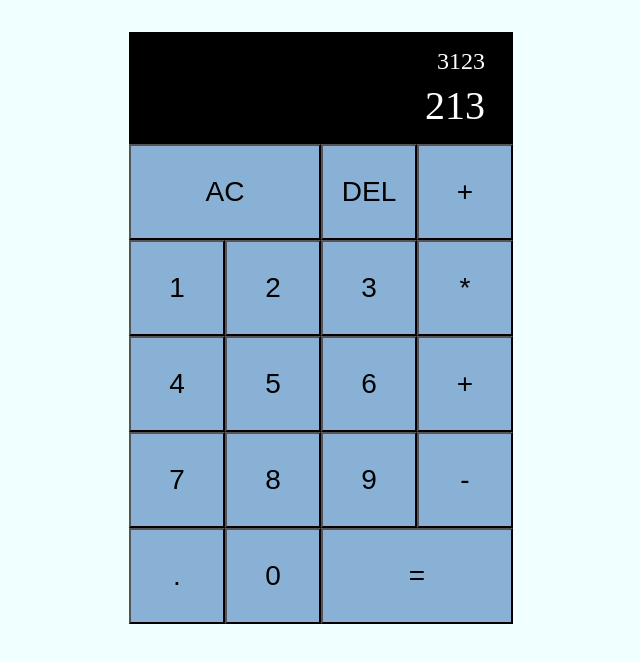
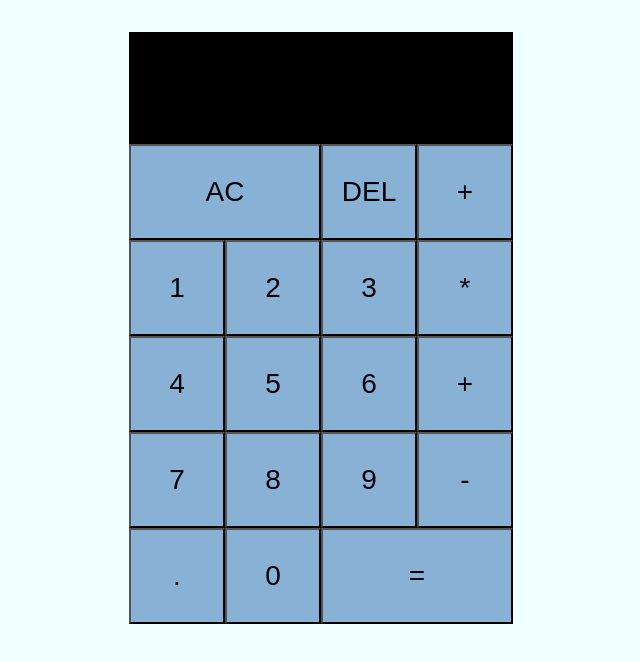
Before and after one commit to 8bury/calculadora-react, a React (Create React App) app: page / in a window 1280 px wide. Shown: the top 662 px of the page, without its empty margins (319-959 px from the left). Built offline with nearby package versions, Linux system fonts and the light colour scheme.

Commit message:
adiciona dispatcher e logica para operacoes e digitos

```diff
--- a/src/App.js
+++ b/src/App.js
@@ -1,31 +1,81 @@
-import React from 'react';
+import { React, useReducer } from 'react';
 import './App.css';
+import DigitButton from './components/DigitButton';
+import OperatorButton from './components/OperatorButton'
+
+export const ACTIONS = {
+  ADD_DIGIT: "add-digit",
+  CHOOSE_OPERATION: "choose-operation",
+  CLEAR: "clear",
+  REMOVE_DIGIT: "remove-digit",
+  EVALUATE: "evaluate"
+}
+
+function reducer(state, { type, payload }) {
+  switch (type) {
+    case ACTIONS.ADD_DIGIT:
+      return {
+        ...state,
+        currentOperand: `${state.currentOperand}${payload.digit}`
+      }
+    case ACTIONS.CHOOSE_OPERATION:
+      if (state.currentOperand === ""){
+        return {
+          ...state,
+          previousOperand: "",
+          currentOperand: "",
+          operator: ""
+        }
+      }
+      if (state.previousOperand !== ""){
+        return {...state,
+          previousOperand: `${parseFloat(state.currentOperand) + parseFloat(state.previousOperand)}`,
+            currentOperand: ``,
+            operator: payload.operator
+          }
+      }
+      return {
+        ...state,
+        previousOperand: `${state.currentOperand}`,
+        currentOperand: ``,
+        operator: payload.operator,
+      }
+    default:
+      console.error("Invalid action type");
+      return state;
+  }
+}
 
 function App() {
+  const [{ currentOperand, previousOperand, operator }, dispatch] = useReducer(reducer, {
+    currentOperand: "",
+    previousOperand: "",
+  operator: "",})
+
   return (
     <div className="calculator">
       <div className="output">
-        <div className="previous-operand">3123</div>
-        <div className="current-operand">213</div>
+        <div className="previous-operand">{previousOperand}{operator}</div>
+        <div className="current-operand">{currentOperand}</div>
       </div>
-      <button className='button2'>AC</button>
-      <button className='button'>DEL</button>
-      <button className='button'>+</button>
-      <button className='button'>1</button>
-      <button className='button'>2</button>
-      <button className='button'>3</button>
-      <button className='button'>*</button>
-      <button className='button'>4</button>
-      <button className='button'>5</button>
-      <button className='button'>6</button>
-      <button className='button'>+</button>
-      <button className='button'>7</button>
-      <button className='button'>8</button>
-      <button className='button'>9</button>
-      <button className='button'>-</button>
-      <button className='button'>.</button>
-      <button className='button'>0</button>
-      <button className='button2'>=</button>
+      <button className="button2">AC</button>
+      <button className="button">DEL</button>
+      <OperatorButton operator="+" dispatch={dispatch}/>
+      <DigitButton digit={"1"} dispatch={dispatch}/>
+      <DigitButton digit={2} dispatch={dispatch}/>
+      <DigitButton digit={3} dispatch={dispatch}/>
+      <OperatorButton operator="*" dispatch={dispatch}/>
+      <DigitButton digit={4} dispatch={dispatch}/>
+      <DigitButton digit={5} dispatch={dispatch}/>
+      <DigitButton digit={6} dispatch={dispatch}/>
+      <OperatorButton operator="+" dispatch={dispatch}/>
+      <DigitButton digit={7} dispatch={dispatch}/>
+      <DigitButton digit={8} dispatch={dispatch}/>
+      <DigitButton digit={9} dispatch={dispatch}/>
+      <OperatorButton operator="-" dispatch={dispatch}/>
+      <DigitButton digit="." dispatch={dispatch}/>
+      <DigitButton digit={0} dispatch={dispatch}/>
+      <button className="button2">=</button>
     </div>
   )
 }
--- /dev/null
+++ b/src/components/DigitButton.js
@@ -0,0 +1,13 @@
+import React from "react"
+import { ACTIONS } from "../App.js"
+
+export default function DigitButton({ dispatch, digit }) {
+
+    return <button className='button' onClick={
+        () => dispatch({
+        type: ACTIONS.ADD_DIGIT,
+        payload: {
+            digit: digit
+        }
+    })}>{digit}</button>
+}
--- /dev/null
+++ b/src/components/OperatorButton.js
@@ -0,0 +1,13 @@
+import React from "react"
+import { ACTIONS } from "../App.js"
+
+export default function OperatorButton({ dispatch, operator }) {
+
+    return <button className='button' onClick={
+        () => dispatch({
+        type: ACTIONS.CHOOSE_OPERATION,
+        payload: {
+            operator: operator
+        }
+    })}>{operator}</button>
+}
```
